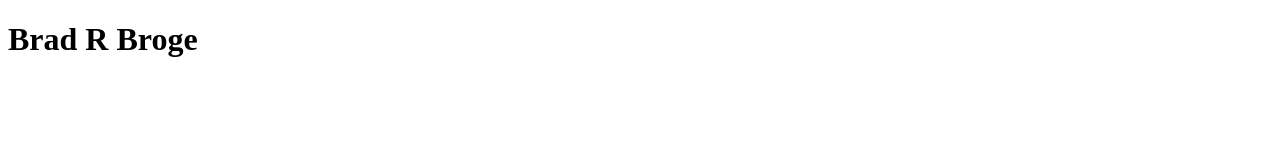
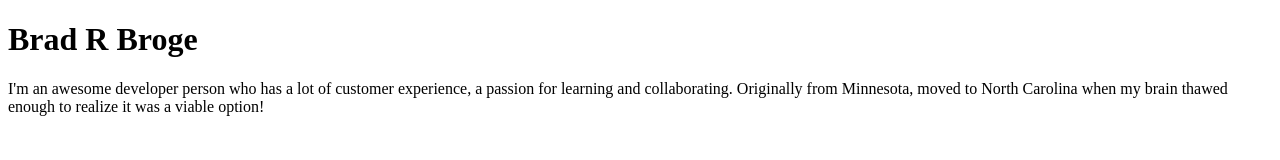
Before and after one commit to b-r-broge/Git-skills, a plain HTML site: page index.html in a window 1280 px wide. Drawn offline with Linux system fonts and the light colour scheme.

Commit message:
adding short bio

```diff
--- a/index.html
+++ b/index.html
@@ -6,5 +6,8 @@
   </head>
   <body>
     <h1>Brad R Broge</h1>
+    <p>
+      I'm an awesome developer person who has a lot of customer experience, a passion for learning and collaborating.  Originally from Minnesota, moved to North Carolina when my brain thawed enough to realize it was a viable option!
+    </p>
   </body>
 </html>
```
